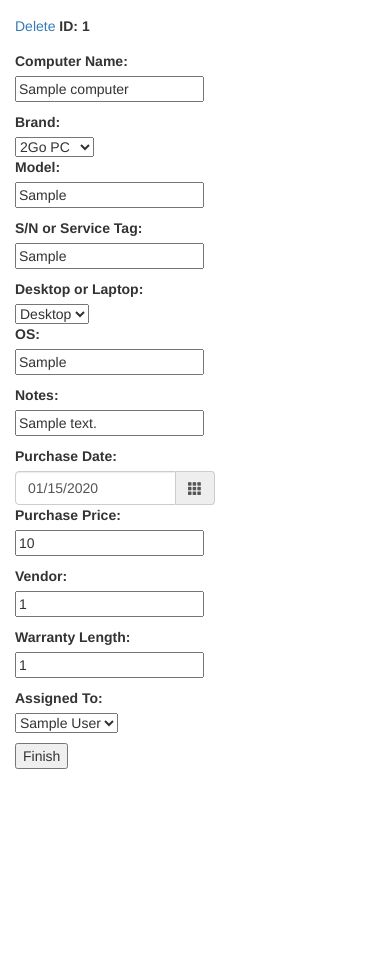
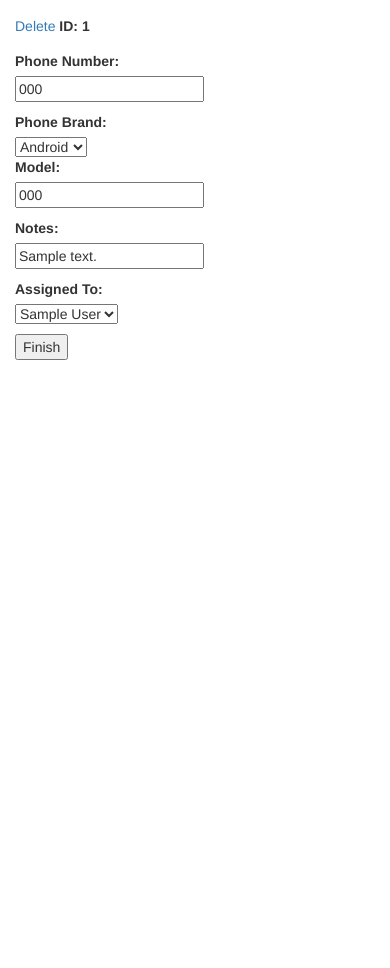
Before and after one commit to chrispuppe/ITEquipDB, a Flask app: page /devices/phone_edit/1 in a window 390 px wide. Shown: the part 54-1022 px from the top of the page. Run offline with Flask 2, Linux system fonts and the light colour scheme; a user stored in the database is signed in; tables that the repository leaves empty hold one stand-in row (values such as "Sample post"); some libraries are stand-ins or nearby versions.

Commit message:
Phones, add, edit, and delete are functioning

```diff
--- a/app/templates/devices/phone_edit.html
+++ b/app/templates/devices/phone_edit.html
@@ -4,10 +4,10 @@
 {{ super() }}
 {% endblock %}
 {% block content %}
-    <form action="/computers/edit/{{ post.id }}" method="POST">
+    <form action="/devices/phone_edit/{{ post.id }}" method="POST">
         <div class="row">
             <div class="col-md-4">
-                <a href="{{ url_for('delete_computer', id=post.id) }}">Delete</a>
+                <a href="{{ url_for('phone_delete', id=post.id) }}">Delete</a>
                 <label>ID: {{ post.id }}</label>
                 </p>
             </div>
@@ -15,54 +15,25 @@
         <div class="row">
             <div class="col-md-4">
                 <div>
-                    <label>Computer Name:</label>
+                    <label>Phone Number:</label>
                 </div>
-                <input type="text" name="computer_name" value="{{ post.computer_name }}"></p>
+                <input type="text" name="phone_number" value="{{ post.phone_number }}"></p>
             </div>
             <div class="col-md-4">
                 <div>
-                    <label>Brand:</label>
+                    <label>Phone Brand:</label>
                 </div>
-                <select type="text" name="brand"></p>
-                    <option {% if post.brand == "2Go_PC"%}{{'selected="selected"' }}{% endif %} value="2Go_PC">2Go PC</option>
-                    <option {% if post.brand == "Acer"%}{{'selected="selected"' }}{% endif %} value="Acer">Acer</option>
-                    <option {% if post.brand == "Custom"%}{{'selected="selected"' }}{% endif %} value="Custom">Custom</option>
-                    <option {% if post.brand == "Dell"%}{{'selected="selected"' }}{% endif %} value="Dell">Dell</option>
-                    <option {% if post.brand == "Fujitsu"%}{{'selected="selected"' }}{% endif %} value="Fujitsu">Fujitsu</option>
-                    <option {% if post.brand == "HP"%}{{'selected="selected"' }}{% endif %} value="HP">HP</option>
-                    <option {% if post.brand == "Lenovo"%}{{'selected="selected"' }}{% endif %} value="Lenovo">Lenovo</option>
-                    <option {% if post.brand == "Microsoft"%}{{'selected="selected"' }}{% endif %} value="Microsoft">Microsoft</option>
-                    <option {% if post.brand == "Toshiba"%}{{'selected="selected"' }}{% endif %} value="Toshiba">Toshiba</option>
+                <select type="text" name="phone_os"></p>
+                    <option {% if post.phone_os == "Android"%}{{'selected="selected"' }}{% endif %} value="Android">Android</option>
+                    <option {% if post.phone_os == "Apple"%}{{'selected="selected"' }}{% endif %} value="Apple">Apple</option>
+                    <option {% if post.phone_os == "Generic"%}{{'selected="selected"' }}{% endif %} value="Generic">Generic</option>
                 </select>
             </div>
             <div class="col-md-4">
                 <div>
                     <label>Model:</label>
                 </div>
-                <input type="text" name="model" value="{{ post.model }}"/></p>
-            </div>
-        </div>
-        <div class="row">
-            <div class="col-md-4">
-                <div>
-                    <label>S/N or Service Tag:</label>
-                </div>
-                <input type="text" name="serial" value="{{ post.serial }}"/></p>
-            </div>
-            <div class="col-md-4">
-                <div>
-                    <label>Desktop or Laptop:</label>
-                </div>
-                <select type="text" name="computer_type"></p>
-                    <option {% if post.computer_type == "Desktop"%}{{'selected="selected"' }}{% endif %} value="Desktop">Desktop</option>
-                    <option {% if post.computer_type == "Laptop"%}{{'selected="selected"' }}{% endif %} value="Laptop">Laptop</option>
-                </select>
-            </div>
-            <div class="col-md-4">
-                <div>
-                    <label>OS:</label>
-                </div>
-                <input type="text" name="operating_system" value="{{ post.operating_system }}"/></p>
+                <input type="text" name="phone_model" value="{{ post.phone_model }}"/></p>
             </div>
         </div>
         <div class="row">
@@ -74,41 +45,8 @@
             </div>
             <div class="col-md-4">
                 <div>
-                    <label>Purchase Date:</label>
-                </div>
-                <div style="width:200px;" role="button" class="input-group date" data-provide="datepicker">
-                    <input type="text" name="aquired_date" class="form-control" value="{{ post.aquired_date.strftime('%m/%d/%Y') }}" %}>
-                    <div class="input-group-addon">
-                        <span  class="glyphicon glyphicon-th"></span>
-                    </div>
-                </div>
-            </div>
-            <div class="col-md-4">
-                <div>
-                    <label>Purchase Price:</label>
-                </div>
-                <input type="text" name="purchase_price" value="{{ post.purchase_price }}"/></p>
-            </div>
-        </div>
-        <div class="row">
-            <div class="col-md-4">
-                <div>
-                    <label>Vendor:</label>
-                </div>
-                <input type="text" name="vendor_id" value="{{ post.vendor_id }}"/></p>
-            </div>
-
-            <div class="col-md-4">
-                <div>
-                    <label>Warranty Length:</label>
-                </div>
-                <input type="text" name="warranty_length" value="{{ post.warranty_length }}"/></p>
-            </div>
-            <div class="col-md-4">
-                <div>
                     <label>Assigned To:</label>
                 </div>
-
                 <select type="text" name="assigned_to"></p>
 
                 {% for employee in employee_list %}
--- a/app/templates/layout.html
+++ b/app/templates/layout.html
@@ -60,7 +60,7 @@
 										<li><a href="#contact">Add iPad</a></li>
 										<li role="separator" class="divider"></li>
 										<li><a href="/devices/phones">Phones</a></li>
-										<li><a href="/devices/phones_add">Add Phone</a></li>
+										<li><a href="/devices/phone_add">Add Phone</a></li>
 										<li role="separator" class="divider"></li>
 										<li><a href="#contact">Printers</a></li>
 										<li><a href="#contact">Add Printer</a></li>
--- a/app/views.py
+++ b/app/views.py
@@ -237,29 +237,30 @@ def delete_computer(id):
     return redirect(url_for('all_computers'))
 
 
-#####
+#######  Phones  #######
 @app.route('/devices/phones' , methods=['POST', 'GET'])
 @login_required
 def all_phones():
-    post = models.Computers.query.all()
+    post = models.Phone_Account.query.all()
     employees = models.Employee.query.all()
-    return render_template('/computers/computers.html', employees=employees, post=post)
+    return render_template('/devices/phones.html', employees=employees, post=post)
 
 
-@app.route('/devices/phones_add' , methods=['POST', 'GET'])
+@app.route('/devices/phone_add' , methods=['POST', 'GET'])
 @login_required
 def phone_add():
 
     employee_list = fresh_employee_list()
     # raise exception
     if request.method == 'POST':
-        post = models.Computers(
+        post = models.Phone_Account(
             request.form['phone_number'], request.form['phone_model'],
-            request.form['phone_os'], request.form['notes']
+            request.form['phone_os'], request.form['notes'],
+            request.form['assigned_to']
             )
         db.session.add(post)
         db.session.commit()
-    return render_template('computers/add.html', employee_list=employee_list)
+    return render_template('devices/phone_add.html', employee_list=employee_list)
 
 
 @app.route('/devices/phone_edit/<int:id>' , methods=['POST', 'GET'])
@@ -269,7 +270,7 @@ def phone_edit(id):
     employee_list = fresh_employee_list()
 
     # Validate url to ensure id exists
-    post = models.Computers.query.get(id)
+    post = models.Phone_Account.query.get(id)
     if not post:
         flash('Invalid post id: {0}'.format(id))
         return redirect(url_for('index'))
@@ -278,34 +279,25 @@ def phone_edit(id):
     if request.method == 'POST':
         # raise exception
 
-        post.computer_name = request.form.get('computer_name')
-        post.brand = request.form['brand']
-        post.model = request.form['model']
-        post.serial = request.form['serial']
-        post.computer_type = request.form['computer_type']
-        post.operating_system = request.form['operating_system']
+        post.phone_number = request.form['phone_number']
+        post.phone_model = request.form['phone_model']
+        post.phone_os = request.form['phone_os']
         post.notes = request.form['notes']
-        post.aquired_date = string_to_date(request.form['aquired_date'])
-        post.purchase_price = request.form['purchase_price']
-        post.vendor_id = request.form['vendor_id']
-
-        post.warranty_length = request.form['warranty_length']
-
-
+        post.assigned_to = request.form['assigned_to']
 
         db.session.commit()
-        return redirect(url_for('all_computers'))
+        return redirect(url_for('all_phones'))
     else:
-        return render_template('computers/edit.html',employee_list=employee_list,
+        return render_template('devices/phone_edit.html',employee_list=employee_list,
                 post=post)
 
 
 @app.route('/devices/phone_delete/<id>' , methods=['POST', 'GET'])
 @login_required
 def phone_delete(id):
-    post = models.Computers.query.get(id)
+    post = models.Phone_Account.query.get(id)
     db.session.delete(post)
     db.session.commit()
     flash ('deleted')
 
-    return redirect(url_for('all_computers'))
+    return redirect(url_for('all_phones'))
```
Also changed, not shown: app/templates/devices/phone_add.html (+11 -70 lines), app/templates/devices/phones.html (+7 -6 lines).
